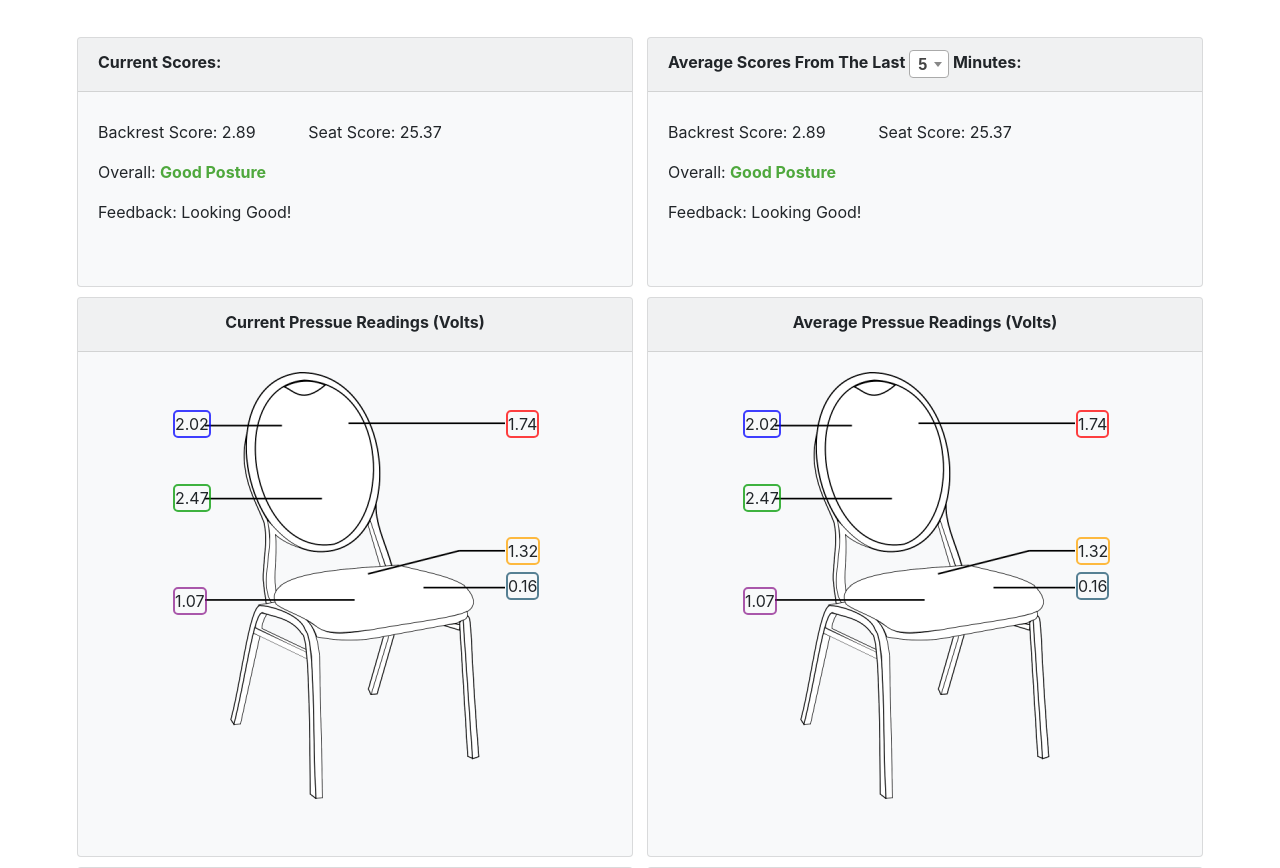
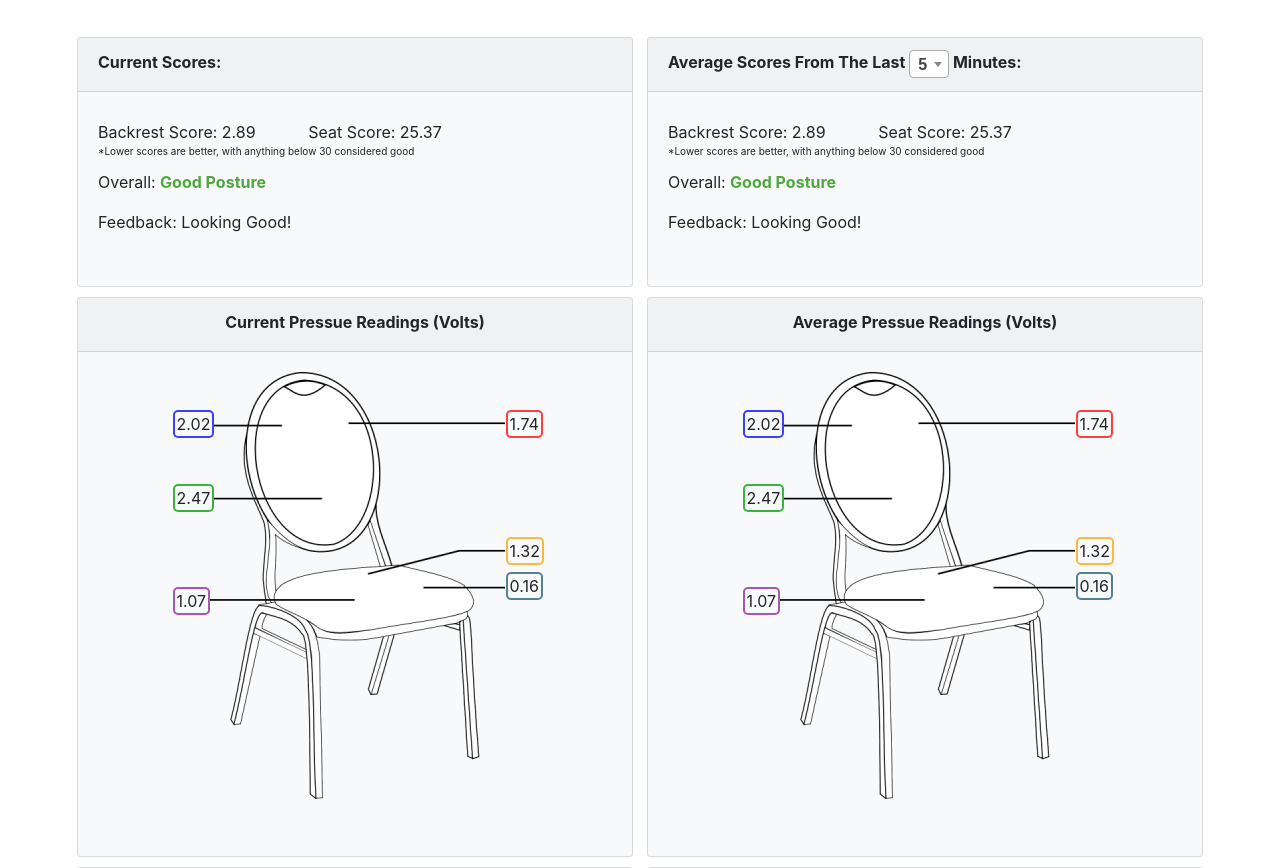
Before and after one commit to AndrewDant/SeniorDesign, a Flask app: page / in a window 1280 px wide. Shown: the top 868 px of the page. Run offline with Flask 2, Linux system fonts and the light colour scheme; data comes from the database, SQL or seed files in the repository; some libraries are stand-ins or nearby versions.

Commit message:
finished first round of feedback

```diff
--- a/static/main.css
+++ b/static/main.css
@@ -19,6 +19,13 @@
 
 .scores div {
 	padding: .5em 0;
+}
+
+div.asterisk {
+	margin: 0;
+	padding-bottom: 0;
+	line-height: .5;
+	font-size: 10px;
 }
 
 .overall-bad {
@@ -58,7 +65,10 @@
 
 .pressure {
 	border-radius: 5px;
+	padding-left: .1em;
+	padding-right: .1em;
 	position: absolute;
+	background-color: #f8f9fa;
 }
 
 /* left/right based on sitting on the seat and facing forward */
--- a/static/main.js
+++ b/static/main.js
@@ -31,50 +31,6 @@ $(document).ready(function() {
 				mode: 'nearest',
 				intersect: true,
 				animationDuration: 0, // duration of animations when hovering an item
-			},
-			legend: {
-				labels: {
-			        generateLabels: (chart) => {
-
-			          chart.legend.afterFit = function () {
-			            var width = this.width;
-			            console.log(this);
-
-			            this.lineWidths = this.lineWidths.map( () => this.width-12 );
-
-			            this.options.labels.padding = 30;
-			            this.options.labels.boxWidth = 15;
-			          };
-
-			          var data = chart.data;
-			          //https://github.com/chartjs/Chart.js/blob/1ef9fbf7a65763c13fa4bdf42bf4c68da852b1db/src/controllers/controller.doughnut.js
-			          if (data.labels.length && data.datasets.length) {
-			            return data.labels.map((label, i) => {
-			              var meta = chart.getDatasetMeta(0);
-			              var ds = data.datasets[0];
-			              var arc = meta.data[i];
-			              var custom = arc && arc.custom || {};
-			              var getValueAtIndexOrDefault = this.getValueAtIndexOrDefault;
-			              var arcOpts = chart.options.elements.arc;
-			              var fill = data.datasets[i] && data.datasets[i].backgroundColor ? data.datasets[i].backgroundColor : arcOpts.backgroundColor;
-			              var stroke = data.datasets[i] && data.datasets[i].backgroundColor ? data.datasets[i].backgroundColor : arcOpts.borderColor;
-			              var bw = data.datasets[i] && data.datasets[i].backgroundColor ? data.datasets[i].backgroundColor : arcOpts.borderWidth;
-
-			              return {
-			                text: label,
-			                fillStyle: fill,
-			                strokeStyle: stroke,
-			                lineWidth: bw,
-			                hidden: isNaN(ds.data[i]) || meta.data[i].hidden,
-
-			                // Extra data used for toggling the correct item
-			                index: i
-			              };
-			            });
-			          }
-			          return [];
-			        }
-			      }
 			},
 			scales: {
 				xAxes: [{
--- a/templates/index.j2
+++ b/templates/index.j2
@@ -10,6 +10,9 @@
 				<div class="card-text">
 					Backrest Score: <span class="cur back-score"></span>
 					<span style="padding-left: 3em">Seat Score: <span class="cur seat-score"></span></span>
+					<div class="asterisk">
+						*Lower scores are better, with anything below 30 considered good
+					</div>
 				</div>
 				<div>
 					Overall: <span class="cur overall overall-good">Good Posture</span>
@@ -37,6 +40,9 @@
 				<div>
 					Backrest Score: <span class="avg back-score"></span>
 					<span style="padding-left: 3em">Seat Score: <span class="avg seat-score"></span></span>
+					<div class="asterisk">
+						*Lower scores are better, with anything below 30 considered good
+					</div>
 				</div>
 				<div>
 					Overall: <span class="avg overall overall-bad">Bad Posture</span>
```
